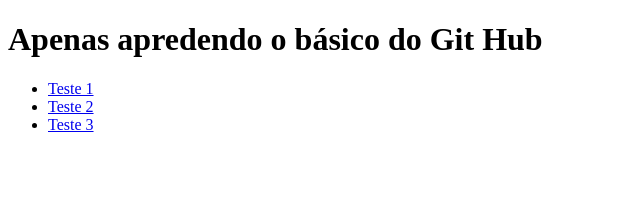
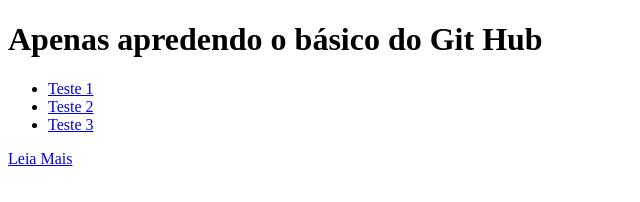
Before and after one commit to SuporteRealce/teste, a plain HTML site: page index.html in a window 1280 px wide. Shown: the full height of the page, 0-640 px from the left. Drawn offline with Linux system fonts and the light colour scheme.

Commit message:
inserindo o botão no html

```diff
--- a/index.html
+++ b/index.html
@@ -11,5 +11,9 @@
 		<li><a href="#">Teste 2</a></li>
 		<li><a href="#">Teste 3</a></li>
 	</ul>
+
+	<div class="btn-teste">
+		<a href="#">Leia Mais</a>
+	</div>
 </body>
 </html>
```
